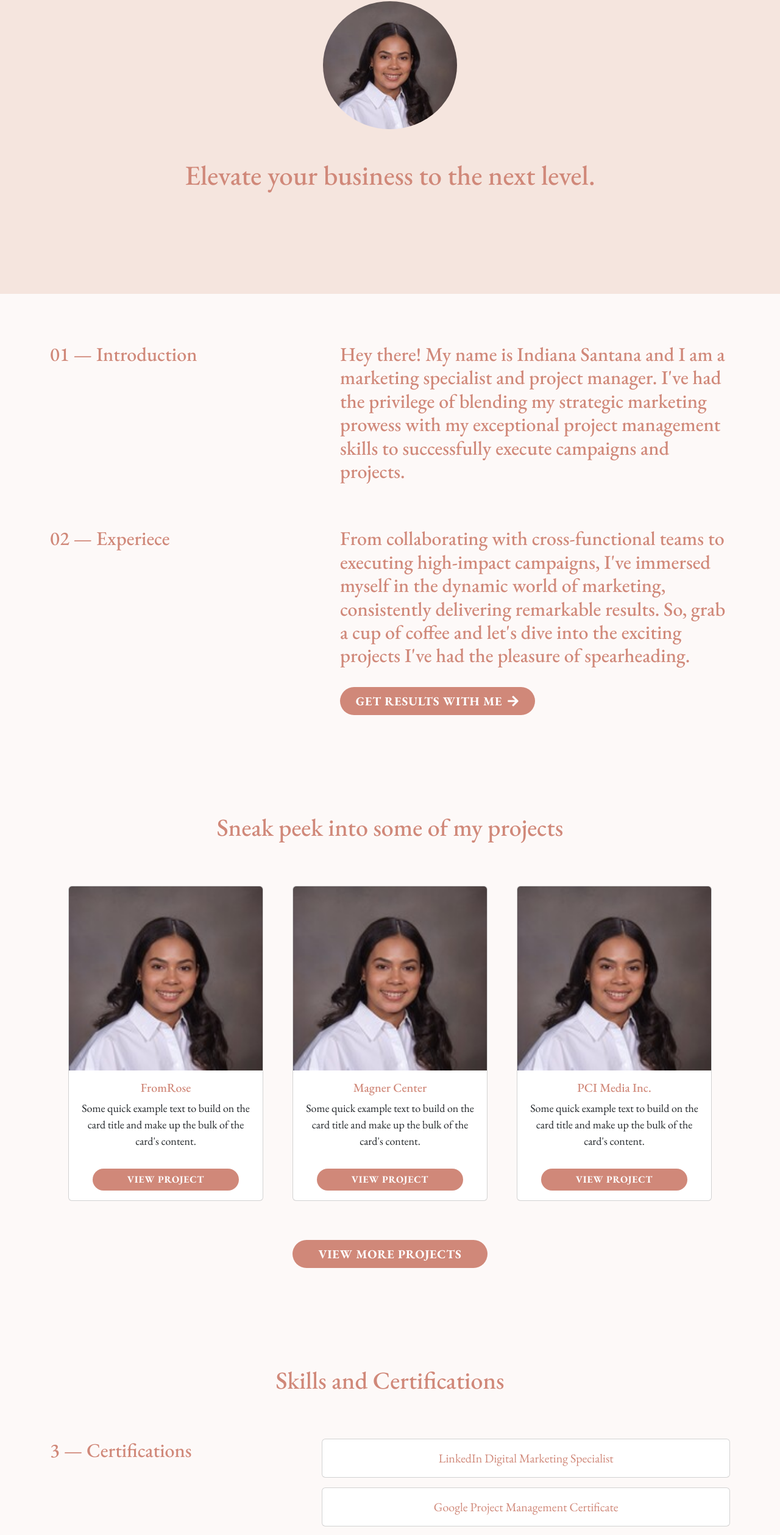
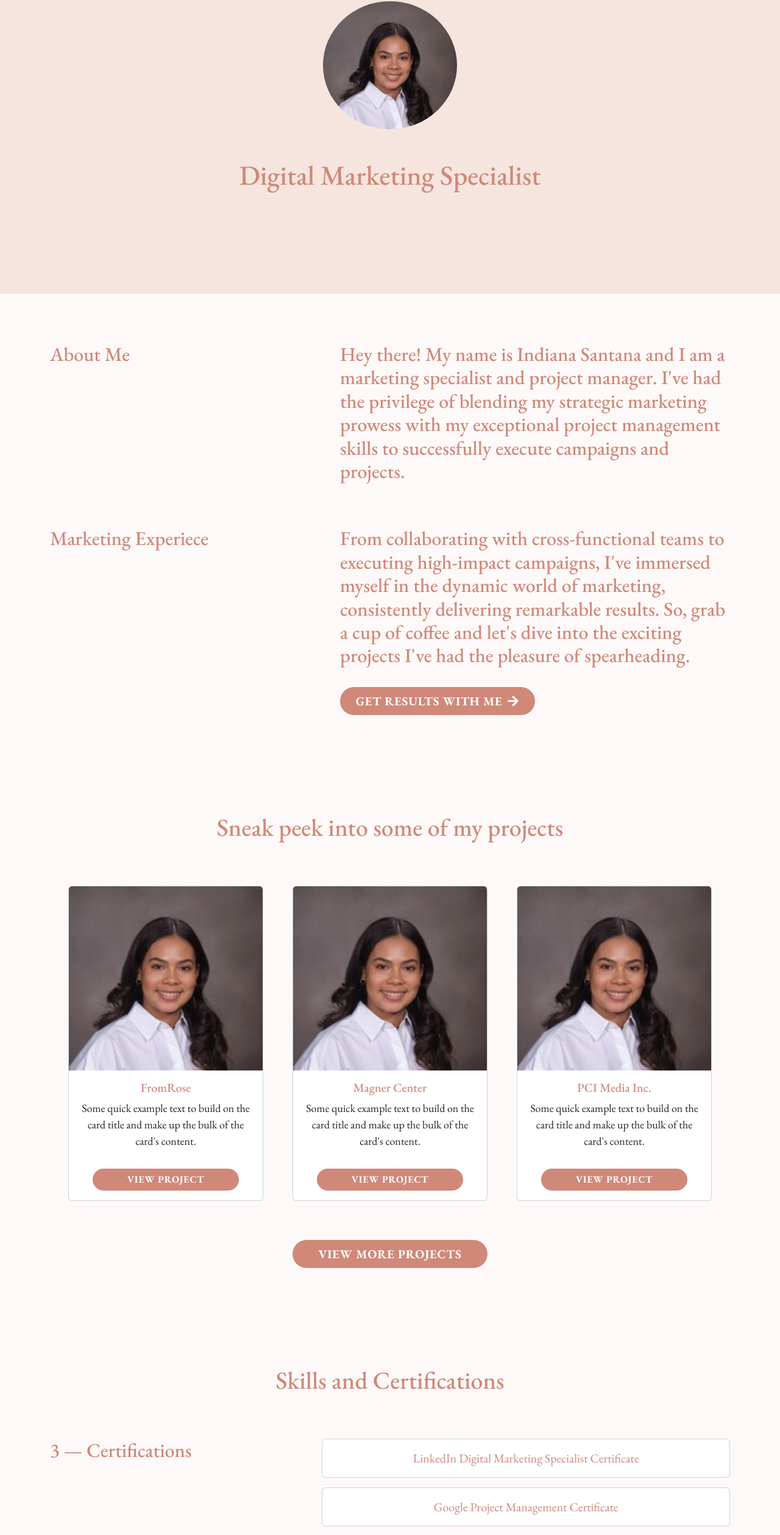
Before and after one commit to IndianaSantana1/marketing-portfolio, a React (Create React App) app: page / in a window 1280 px wide. Shown: the part 234-2752 px from the top of the page at 61% size. Built offline with nearby package versions, Linux system fonts and the light colour scheme.

Commit message:
update sections

```diff
--- a/src/components/About.js
+++ b/src/components/About.js
@@ -8,7 +8,7 @@ const About = () => {
     <div id="about" className="section">
       <Container className="about-container">
         <div className="about-subsection">
-          <h2>01 — Introduction</h2>
+          <h2>About Me</h2>
           <div className="subsection-body">
             <h2>
               Hey there! My name is Indiana Santana and I am a marketing
@@ -19,7 +19,7 @@ const About = () => {
           </div>
         </div>
         <div className="about-subsection">
-          <h2>02 — Experiece</h2>
+          <h2>Marketing Experiece</h2>
           <div className="subsection-body">
             <h2>
               From collaborating with cross-functional teams to executing
--- a/src/components/Hero.js
+++ b/src/components/Hero.js
@@ -11,7 +11,7 @@ const Hero = () => {
           src="/images/profile-img.png"
           roundedCircle
         />
-        <h1 className="hero-title">Elevate your business to the next level.</h1>
+        <h1 className="hero-title">Digital Marketing Specialist</h1>
       </Container>
     </div>
   );
--- a/src/myData.json
+++ b/src/myData.json
@@ -8,9 +8,9 @@
     "Google Workspace"
   ],
   "certifications": [
-    "LinkedIn Digital Marketing Specialist",
+    "LinkedIn Digital Marketing Specialist Certificate",
     "Google Project Management Certificate",
-    "Google Analytics Certification"
+    "Google Analytics Certificate"
   ],
   "projects": [
     {
```
